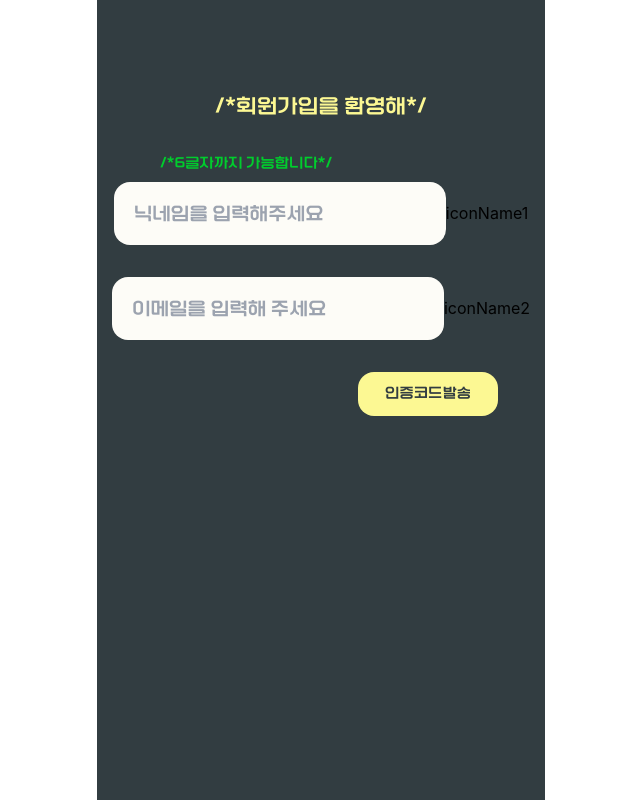
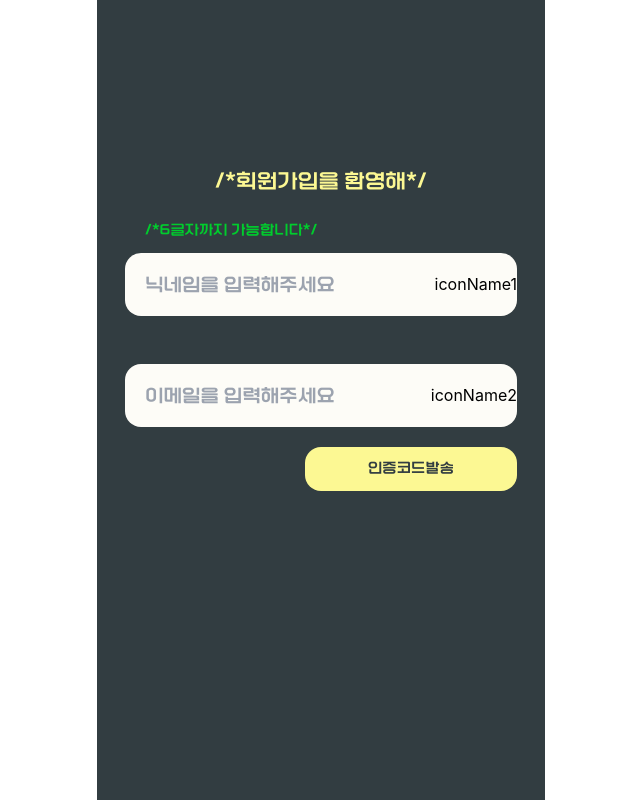
Before and after one commit to mato268/new_SNS, a React (Create React App) app in the folder newsns/: page /signUP in a window 1280 px wide. Shown: the whole page, without its empty margins (319-959 px from the left). Built offline with nearby package versions, Linux system fonts and the light colour scheme.

Commit message:
feat : 회원가입 layout 수정

```diff
--- a/newsns/src/SignUpPage.tsx
+++ b/newsns/src/SignUpPage.tsx
@@ -19,8 +19,8 @@ export default function SignUpPage() {
     }
   };
   return (
-    <div className="bg-deepdark w-full h-full w-screen h-screen flex justify-center text-center items-center relative">
-      <div className="absolute top-1/3 -mt-44 space-y-8">
+    <div className="bg-deepdark w-full gap-6 h-full flex justify-center flex-col">
+      <div className="px-9 text-center -mt-36">
         <Typo
           tag="h1"
           fonts="korea"
@@ -30,8 +30,8 @@ export default function SignUpPage() {
         >
           /*회원가입을 환영해*/
         </Typo>
-        <div className="space-y-1">
-          <div className="relative min-h-sm flex justify-start left-12">
+      </div>
+      <div className="px-12 min-h-sm flex justify-start">
         {nickname.length === 0 && (
           <Typo tag="p" fonts="korea" sizes="small" fontColor="green">
             /*6글자까지 가능합니다*/
@@ -43,6 +43,7 @@ export default function SignUpPage() {
           </Typo>
         )}
       </div>
+      <div className="flex px-7 -mt-4 justify-center flex-col gap-6">
         <Input
           type="text"
           sizes="large"
@@ -53,23 +54,20 @@ export default function SignUpPage() {
           onChange={onNicknameChange}
           variant="outline"
         />
-        </div>
-        <div className="space-y-8">
         <Input
           type="text"
           sizes="large"
           colors="white"
           rightNode="iconName2"
-            placeholder="이메일을 입력해 주세요"
+          placeholder="이메일을 입력해주세요"
           variant="outline"
         />
       </div>
-        <div className="absolute right-8">
+      <div className="pl-52 pr-7 -mt-7 flex">
         <Button sizes="Confirmed" colors="yellow">
           인증코드발송
         </Button>
       </div>
     </div>
-    </div>
   );
 }
--- a/newsns/src/components/Button.tsx
+++ b/newsns/src/components/Button.tsx
@@ -11,9 +11,9 @@ const buttonForm = cva("", {
   variants: {
     sizes: {
       large: "text-xLarge font-korea w-full h-lg rounded-2xl",
-      medium: "text-base font-korea w-md h-md rounded-2xl",
-      small: "text-small font-korea w-sm h-sm rounded-2xl",
-      Confirmed: "text-small font-korea w-md h-sm rounded-2xl",
+      medium: "text-base font-korea w-full h-md rounded-2xl",
+      small: "text-small font-korea w-full h-sm rounded-2xl",
+      Confirmed: "text-small font-korea w-full h-sm rounded-2xl",
     },
     colors: {
       white: "bg-white text-deepdark",
--- a/newsns/src/components/Input.tsx
+++ b/newsns/src/components/Input.tsx
@@ -10,9 +10,9 @@ interface InputProps
 const inputForm = cva("", {
   variants: {
     sizes: {
-      large: "text-large font-korea w-xl h-lg",
-      medium: "text-base font-korea w-xl h-lg",
-      small: "text-base font-korea w-lg h-lg",
+      large: "text-large font-korea w-full h-lg",
+      medium: "text-base font-korea w-full h-lg",
+      small: "text-base font-korea w-full h-lg",
     },
     colors: {
       white: "bg-white outline-0 indent-5",
@@ -34,9 +34,11 @@ export const Input = ({
 }: InputProps) => {
   const inputClass = inputForm({ sizes, colors, variant });
   return (
-    <>
+    <div>
       <input className={inputClass} {...rest} />
+      <div className="relative float-right -translate-y-11">
       {rightNode}
-    </>
+      </div>
+    </div>
   );
 };
```
Lines whose indentation alone changed are shown as unchanged.
